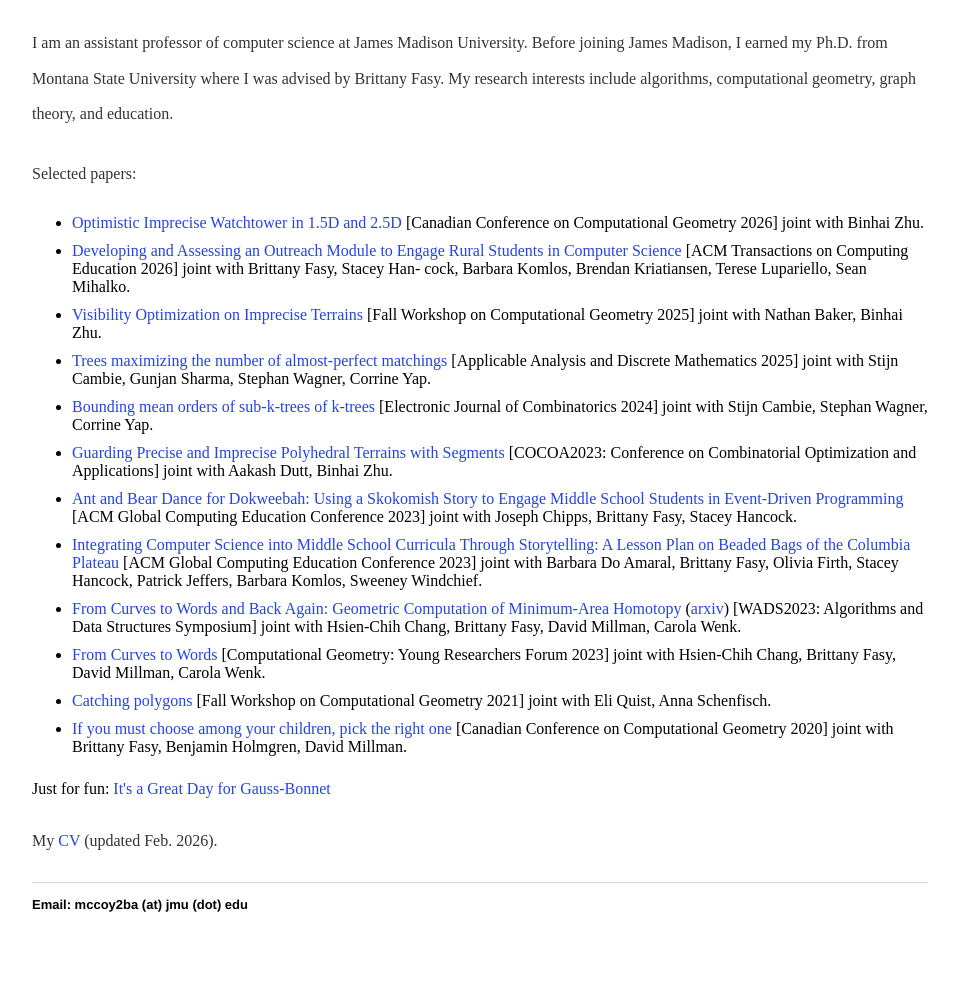
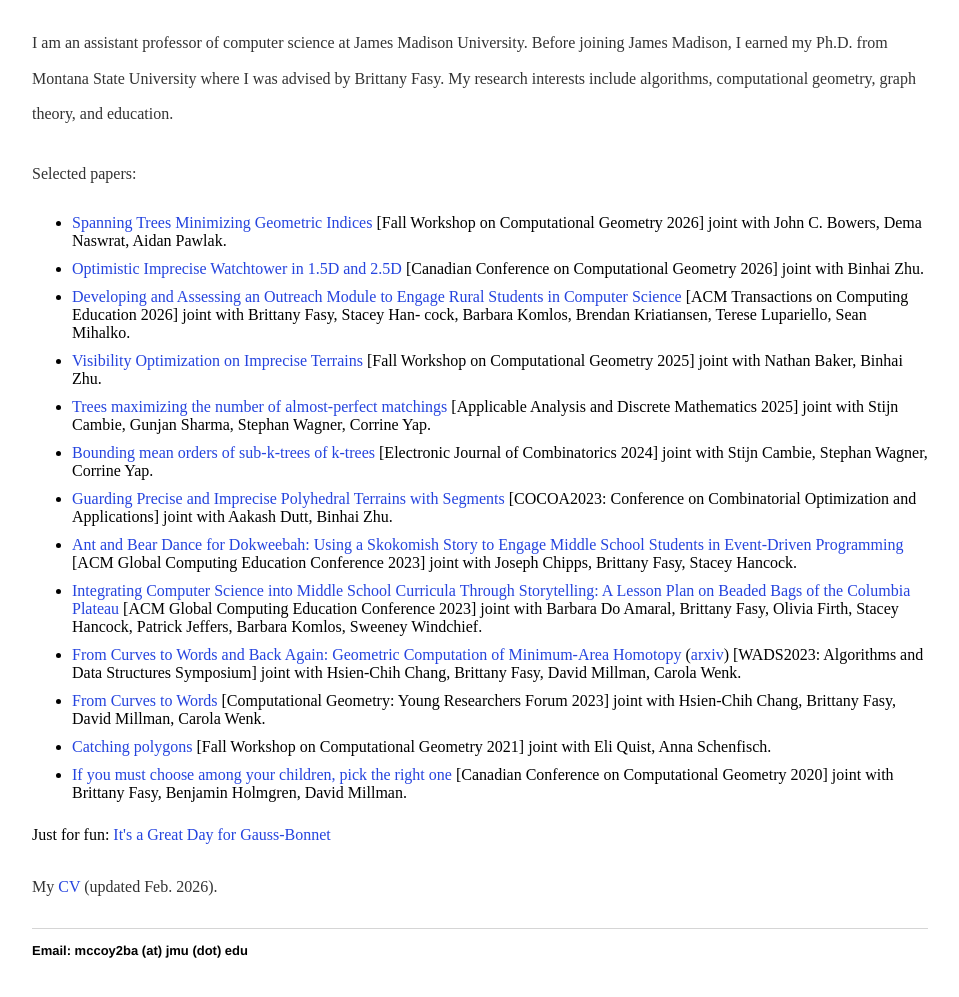
Before and after one commit to Brad-A-M/Brad-A-M.github.io, a Jekyll site: the page built from index.html, in a window 1280 px wide, cut to the strip 421-1441 px from the top of the page. Shown: the top 997 px of the strip, without its empty margins (160-1119 px from the left). Built offline with Jekyll 4.4.1, drawn with Linux system fonts in a browser that asks for light colours; before the commit the page ends 1395 px from its top, so only the background shows below that.

Commit message:
Add new paper link to selected papers list

```diff
--- a/index.html
+++ b/index.html
@@ -18,6 +18,7 @@ title: Bradley McCoy
 	<p><font size="3">
 		Selected papers:
 	<ul>
+		<li><a href="https://www.cs.tufts.edu/r/geometry/FWCG26/papers/FWCG26_paper__4.pdf">Spanning Trees Minimizing Geometric Indices</a> [Fall Workshop on Computational Geometry 2026] joint with John C. Bowers, Dema Naswrat, Aidan Pawlak.</li>
 		<li><a href="https://arxiv.org/abs/2601.13165">Optimistic Imprecise Watchtower in 1.5D and 2.5D</a> [Canadian Conference on Computational Geometry 2026] joint with Binhai Zhu.</li>
 		<li><a href="https://dl.acm.org/toc/toce/justaccepted">Developing and Assessing an Outreach Module to Engage Rural Students in Computer Science</a> [ACM Transactions on Computing Education 2026] joint with Brittany Fasy, Stacey Han- cock, Barbara Komlos, Brendan Kriatiansen, Terese Lupariello, Sean Mihalko.</li>
 		<li><a href="https://www.cs.qc.cuny.edu/goswami/Proceedings-FWCG_25.pdf"> Visibility Optimization on Imprecise Terrains</a> [Fall Workshop on Computational Geometry 2025] joint with Nathan Baker, Binhai Zhu.</li>
```
